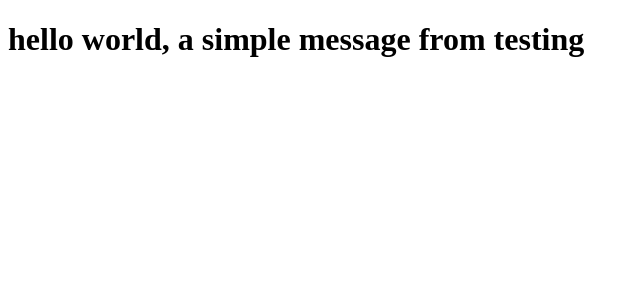
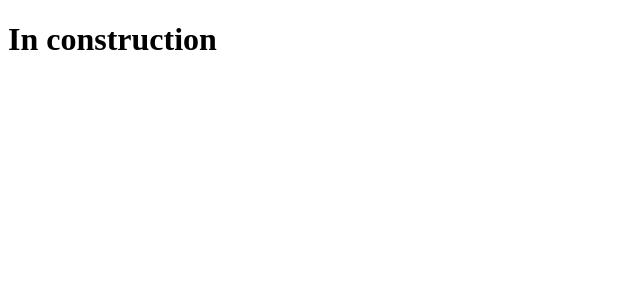
Before and after one commit to FLOpeSS/tabnews, a Next.js app: page / in a window 1280 px wide. Shown: the top 300 px of the page, without its empty margins (0-640 px from the left). Built offline with nearby package versions, Linux system fonts and the light colour scheme.

Commit message:
Changing message

```diff
--- a/pages/index.js
+++ b/pages/index.js
@@ -1,5 +1,5 @@
 function Home() {
-    return <h1>hello world, a simple message from testing</h1>
+    return <h1>In construction</h1>
 }
 
 export default Home;
```
